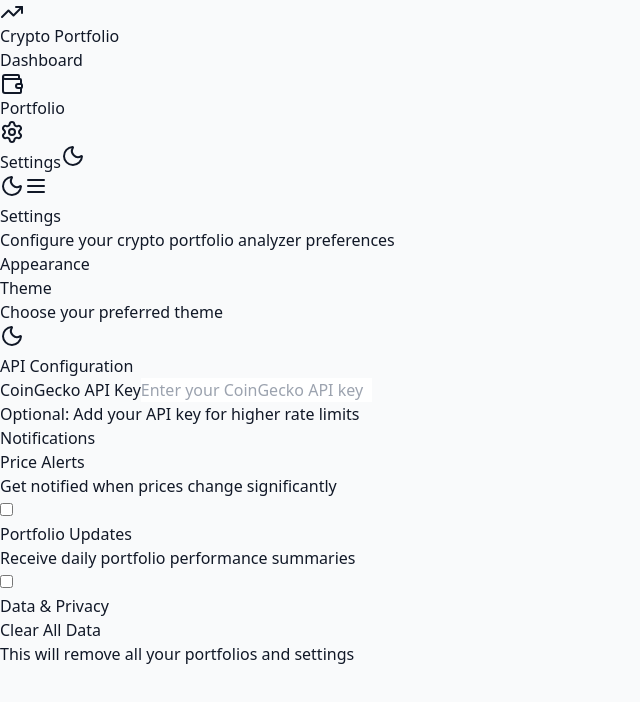
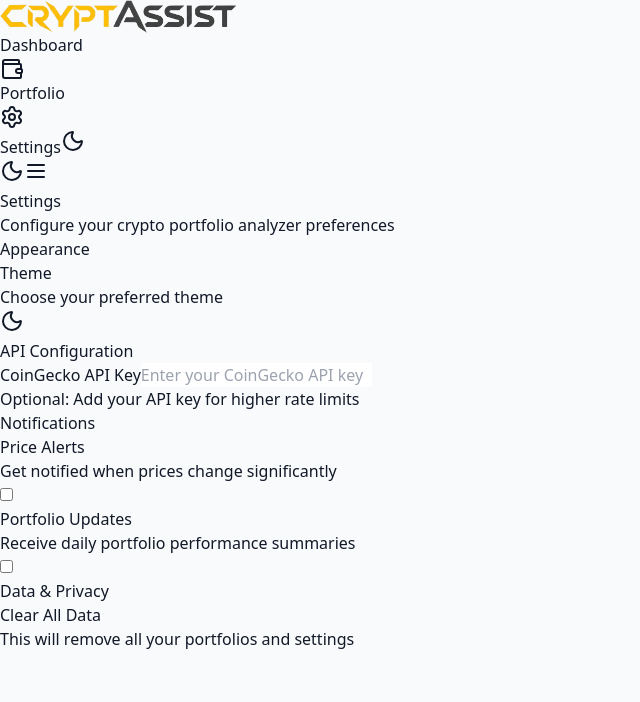
Before and after one commit to ChandlerHardy/crypto-assistant, a Next.js app in the folder frontend/: page /settings in a window 1280 px wide. Shown: the top 702 px of the page, without its empty margins (0-640 px from the left). Built offline with nearby package versions, Linux system fonts and the light colour scheme; what @apollo/experimental-nextjs-app-support would draw is missing.

Commit message:
Changes header logo

```diff
--- a/frontend/src/components/layout/header.tsx
+++ b/frontend/src/components/layout/header.tsx
@@ -1,7 +1,8 @@
 'use client';
 
 import Link from 'next/link';
-import { TrendingUp, Wallet, Settings, Menu } from 'lucide-react';
+import Image from 'next/image';
+import { Wallet, Settings, Menu } from 'lucide-react';
 import { ThemeToggle } from '@/components/theme/theme-toggle';
 
 export function Header() {
@@ -9,12 +10,13 @@ export function Header() {
     <header className="bg-white dark:bg-gray-900 border-b border-gray-200 dark:border-gray-700 px-4 py-3">
       <div className="max-w-7xl mx-auto flex items-center justify-between">
         <div className="flex items-center space-x-4">
-          <div className="flex items-center space-x-2">
-            <TrendingUp className="h-8 w-8 text-blue-600 dark:text-blue-400" />
-            <h1 className="text-xl font-bold text-gray-900 dark:text-white">
-              Crypto Portfolio
-            </h1>
-          </div>
+          <Image
+            src="/cryptassist-transparent-bg.png"
+            alt="Crypto Portfolio"
+            width={240}
+            height={60}
+            className="h-15"
+          />
         </div>
 
         <nav className="hidden md:flex items-center space-x-6">
```
Also changed, not shown: frontend/public/cryptassist-transparent-bg.png (added).
